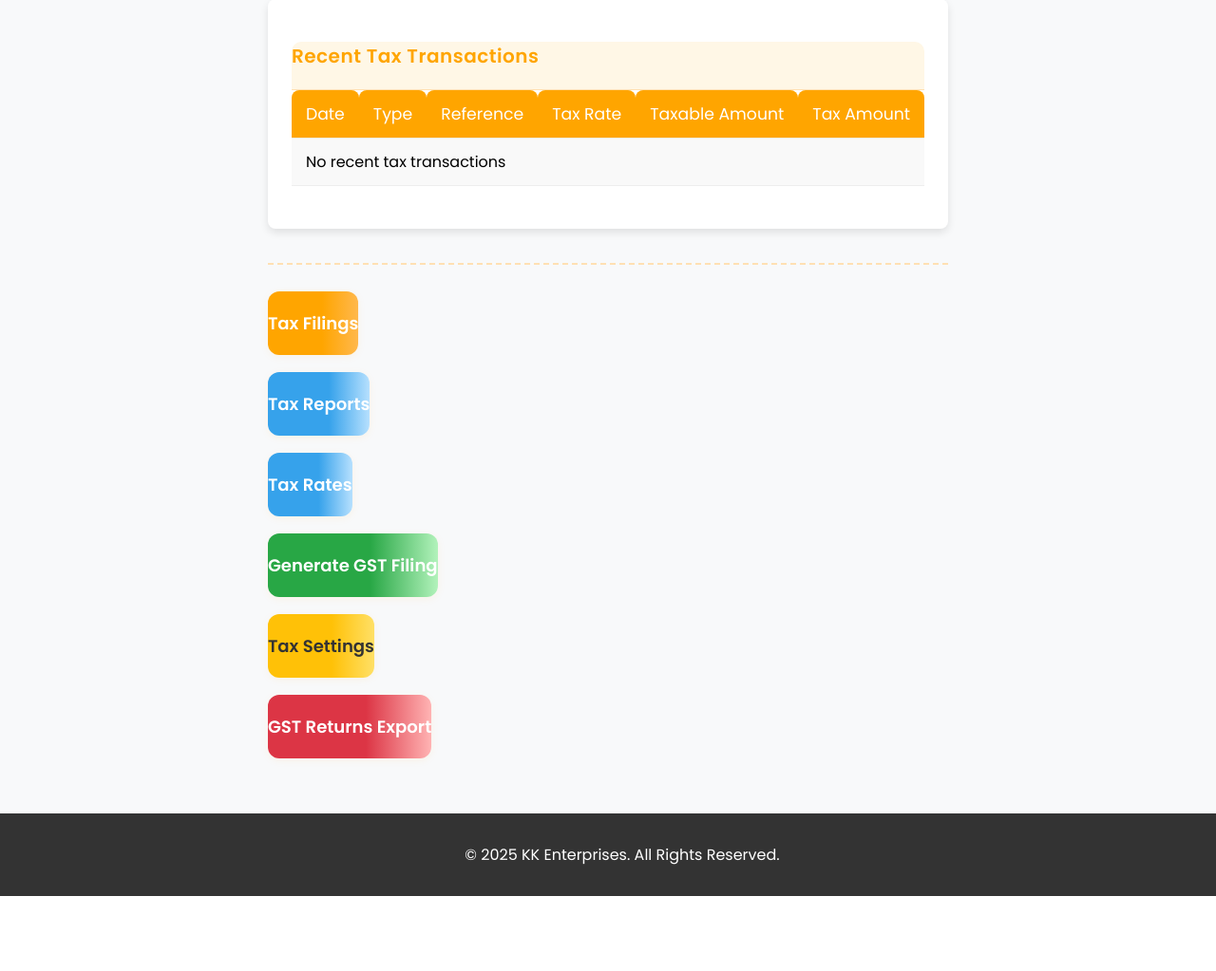
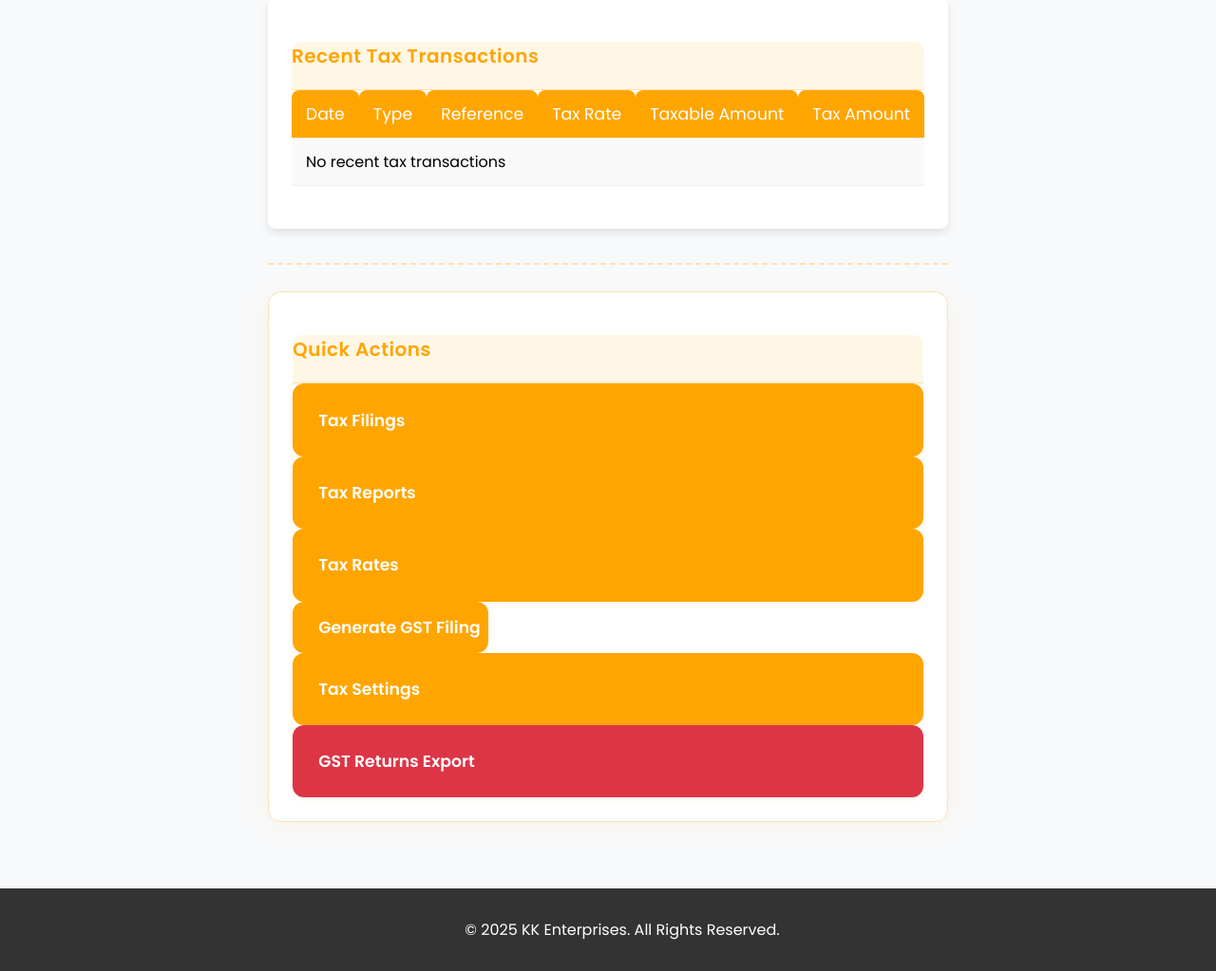
Before and after one commit to oiiiMansi/AccountingSoftware, a Flask app: page /taxes in a window 1280 px wide. Shown: the part 1873-2896 px from the top of the page at 95% size. Before the commit the page ends 2817 px from the top, so only its background shows below. Run offline with Flask 3, Linux system fonts and the light colour scheme; a user stored in the database is signed in; data comes from the database, SQL or seed files in the repository; data that the repository does not hold is empty.

Commit message:
Enhance tax dashboard with updated UI elements

```diff
--- a/templates/tax_dashboard.html
+++ b/templates/tax_dashboard.html
@@ -167,59 +167,56 @@
         margin-left: 8px;
     }
     /* Quick Actions */
-    .quick-actions .btn {
-        font-size: 1.13rem;
+    .quick-actions-card {
+        border-radius: 14px;
+        box-shadow: 0 4px 24px rgba(255,165,0,0.07);
+        border: 1.5px solid #ffe0b3;
+        background: #fff;
+    }
+    .quick-btn {
+        min-height: 54px;
+        font-size: 1.08rem;
         font-weight: 600;
-        padding: 20px 0;
-        margin-bottom: 18px;
         border-radius: 12px;
         box-shadow: 0 2px 8px rgba(255,165,0,0.08);
-        transition: background 0.2s, color 0.2s, transform 0.15s;
+        display: flex;
+        align-items: center;
+        justify-content: center;
+        gap: 0.5rem;
+        transition: background 0.18s, color 0.18s, box-shadow 0.18s, transform 0.13s;
+        padding: 0.7rem 0.5rem;
+        text-align: center;
     }
-    .quick-actions .btn:active, .quick-actions .btn:focus {
-        outline: none;
-        transform: scale(0.98);
+    .quick-btn i {
+        font-size: 1.3em;
+        margin-right: 0.5em;
     }
-    .quick-actions .btn-primary {
-        background: linear-gradient(90deg, #ffa500 60%, #ffb84d 100%);
-        color: #fff;
+    .quick-btn span {
+        flex: 1;
+        text-align: left;
+        font-weight: 600;
     }
-    .quick-actions .btn-info {
-        background: linear-gradient(90deg, #36a2eb 60%, #b6e0fe 100%);
-        color: #fff;
+    .quick-btn:hover, .quick-btn:focus {
+        filter: brightness(1.08);
+        box-shadow: 0 6px 18px rgba(255,165,0,0.13);
+        transform: translateY(-2px) scale(1.03);
+        text-decoration: none;
+        color: #fff !important;
     }
-    .quick-actions .btn-success {
-        background: linear-gradient(90deg, #28a745 60%, #b2f2bb 100%);
-        color: #fff;
+    @media (max-width: 991px) {
+        .quick-btn {
+            font-size: 1rem;
+            min-height: 48px;
         }
-    .quick-actions .btn-warning {
-        background: linear-gradient(90deg, #ffc107 60%, #ffe066 100%);
-        color: #333;
-    }
-    .quick-actions .btn-danger {
-        background: linear-gradient(90deg, #dc3545 60%, #ffb3b3 100%);
-        color: #fff;
     }
     @media (max-width: 767px) {
-        .dashboard-header {
-            flex-direction: column;
-            align-items: flex-start;
-            padding: 18px 10px 12px 10px;
+        .quick-actions-card .row.g-3 > [class^='col-'] {
+            flex: 0 0 100%;
+            max-width: 100%;
         }
-        .dashboard-header h1 {
-            font-size: 1.3rem;
-        }
-        .small-box .inner h3 {
-            font-size: 1.1rem;
-        }
-        .card {
-            padding: 10px;
-        }
-        .container-fluid {
-            padding: 0 2px;
-        }
-        .section-divider {
-            margin: 18px 0 12px 0;
+        .quick-btn {
+            font-size: 0.98rem;
+            min-height: 44px;
         }
     }
 </style>
@@ -444,40 +441,53 @@
     </div>
     <hr class="section-divider"/>
     <!-- Quick Actions -->
-    <div class="row quick-actions">
-        <div class="col-md-3 col-sm-6">
-            <a href="{{ url_for('taxes.tax_filings') }}" class="btn btn-block btn-lg btn-primary mb-3">
-                <i class="fas fa-file-invoice mr-2"></i> Tax Filings
+    <div class="row justify-content-center">
+        <div class="col-lg-10 col-md-12">
+            <div class="card quick-actions-card mb-4">
+                <div class="card-header d-flex align-items-center" style="background: #fff7e6; border-bottom: 1px solid #ffe0b3; border-radius: 10px 10px 0 0;">
+                    <h3 class="card-title mb-0" style="color: #ffa500; font-size: 1.25rem; font-weight: 700;">
+                        <i class="fas fa-bolt mr-2"></i>Quick Actions
+                    </h3>
+                </div>
+                <div class="card-body py-4">
+                    <div class="row g-3">
+                        <div class="col-md-4 col-sm-6 mb-3">
+                            <a href="{{ url_for('taxes.tax_filings') }}" class="quick-btn btn btn-block btn-lg btn-primary d-flex align-items-center justify-content-center">
+                                <i class="fas fa-file-invoice mr-2"></i> <span>Tax Filings</span>
                             </a>
                         </div>
-        <div class="col-md-3 col-sm-6">
-            <a href="{{ url_for('taxes.tax_reports') }}" class="btn btn-block btn-lg btn-info mb-3">
-                <i class="fas fa-chart-bar mr-2"></i> Tax Reports
+                        <div class="col-md-4 col-sm-6 mb-3">
+                            <a href="{{ url_for('taxes.tax_reports') }}" class="quick-btn btn btn-block btn-lg btn-info d-flex align-items-center justify-content-center">
+                                <i class="fas fa-chart-bar mr-2"></i> <span>Tax Reports</span>
                             </a>
                         </div>
-        <div class="col-md-3 col-sm-6">
-            <a href="{{ url_for('taxes.tax_rates') }}" class="btn btn-block btn-lg btn-info mb-3">
-                <i class="fas fa-percentage mr-2"></i> Tax Rates
+                        <div class="col-md-4 col-sm-6 mb-3">
+                            <a href="{{ url_for('taxes.tax_rates') }}" class="quick-btn btn btn-block btn-lg btn-info d-flex align-items-center justify-content-center">
+                                <i class="fas fa-percentage mr-2"></i> <span>Tax Rates</span>
                             </a>
                         </div>
-        <div class="col-md-3 col-sm-6">
-            <form action="{{ url_for('taxes.generate_tax_filing') }}" method="post">
+                        <div class="col-md-4 col-sm-6 mb-3">
+                            <form action="{{ url_for('taxes.generate_tax_filing') }}" method="post" class="w-100">
                                 <input type="hidden" name="filing_type" value="GST">
                                 <input type="hidden" name="period_type" value="Monthly">
-                <button type="submit" class="btn btn-block btn-lg btn-success mb-3">
-                    <i class="fas fa-calculator mr-2"></i> Generate GST Filing
+                                <button type="submit" class="quick-btn btn btn-block btn-lg btn-success d-flex align-items-center justify-content-center w-100">
+                                    <i class="fas fa-calculator mr-2"></i> <span>Generate GST Filing</span>
                                 </button>
                             </form>
                         </div>
-        <div class="col-md-3 col-sm-6">
-            <a href="{{ url_for('taxes.tax_settings') }}" class="btn btn-block btn-lg btn-warning mb-3">
-                <i class="fas fa-cogs mr-2"></i> Tax Settings
+                        <div class="col-md-4 col-sm-6 mb-3">
+                            <a href="{{ url_for('taxes.tax_settings') }}" class="quick-btn btn btn-block btn-lg btn-warning d-flex align-items-center justify-content-center">
+                                <i class="fas fa-cogs mr-2"></i> <span>Tax Settings</span>
                             </a>
                         </div>
-        <div class="col-md-6 col-sm-12">
-            <a href="{{ url_for('taxes.tax_exports') }}" class="btn btn-block btn-lg btn-danger mb-3">
-                <i class="fas fa-file-export mr-2"></i> GST Returns Export
+                        <div class="col-md-4 col-sm-6 mb-3">
+                            <a href="{{ url_for('taxes.tax_exports') }}" class="quick-btn btn btn-block btn-lg btn-danger d-flex align-items-center justify-content-center">
+                                <i class="fas fa-file-export mr-2"></i> <span>GST Returns Export</span>
                             </a>
+                        </div>
+                    </div>
+                </div>
+            </div>
         </div>
     </div>
 </div>
```
Lines whose indentation alone changed are shown as unchanged.
